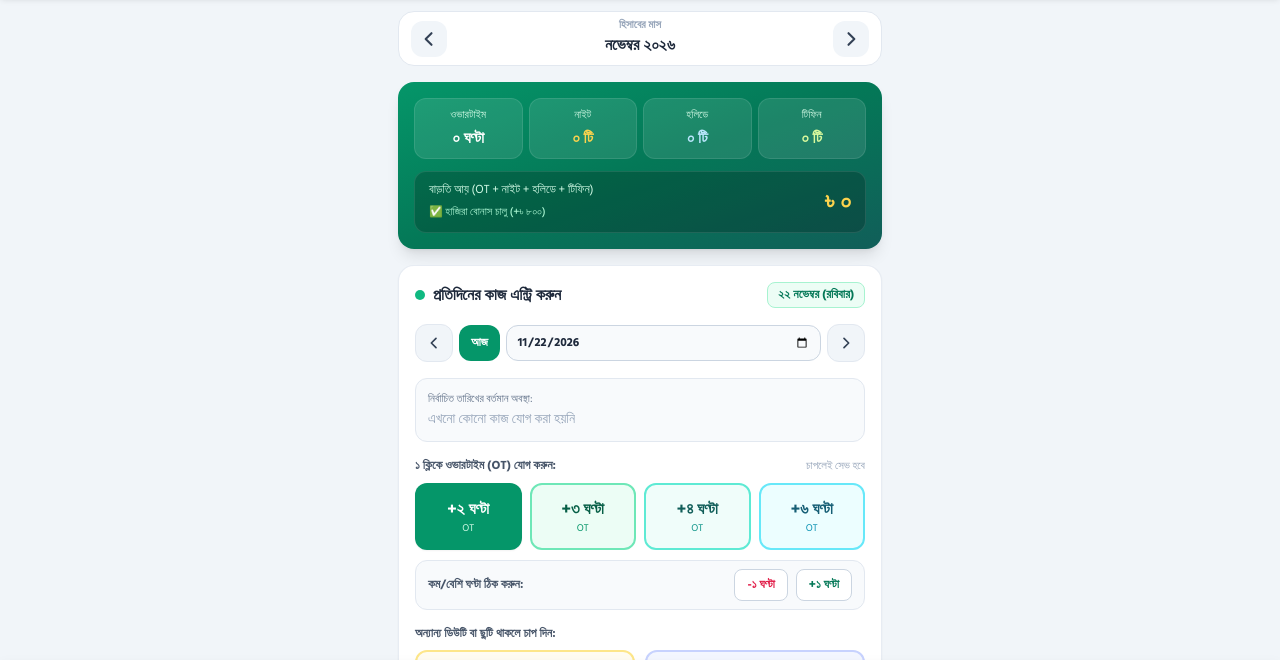
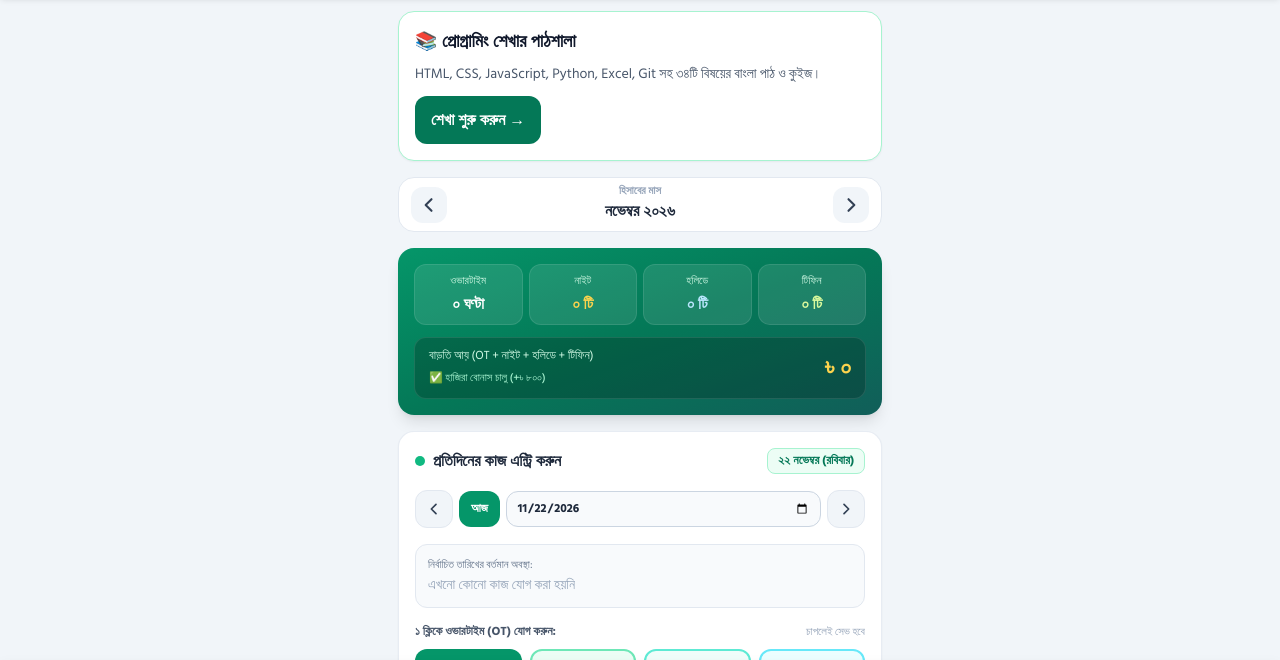
Before and after one commit to mrzahidbd/Garments-OT-Tracker, a plain HTML site: page index.html in a window 1280 px wide. Shown: the part 67-727 px from the top of the page. Drawn offline with nearby package versions, Linux system fonts and the light colour scheme.

Commit message:
Link learning center from OT Tracker home

```diff
--- a/index.html
+++ b/index.html
@@ -96,6 +96,8 @@
 
     <!-- Main Content Container -->
     <main class="max-w-lg mx-auto px-3.5 pt-3.5 space-y-4">
+        <section class="bg-white dark:bg-slate-900 rounded-2xl p-4 shadow-sm border border-emerald-200 dark:border-emerald-800" aria-label="প্রোগ্রামিং শেখা"><h2 class="font-bold text-lg mb-2">📚 প্রোগ্রামিং শেখার পাঠশালা</h2><p class="text-sm text-slate-600 dark:text-slate-300 mb-3">HTML, CSS, JavaScript, Python, Excel, Git সহ ৩৪টি বিষয়ের বাংলা পাঠ ও কুইজ।</p><a href="learning.html" class="inline-block rounded-xl bg-emerald-700 text-white px-4 py-3 font-bold">শেখা শুরু করুন →</a></section>
+
 
         <!-- Persistent Month Switcher Bar -->
         <div class="bg-white dark:bg-slate-900 rounded-2xl px-3 py-2 shadow-xs border border-slate-200 dark:border-slate-800 flex items-center justify-between">
```
